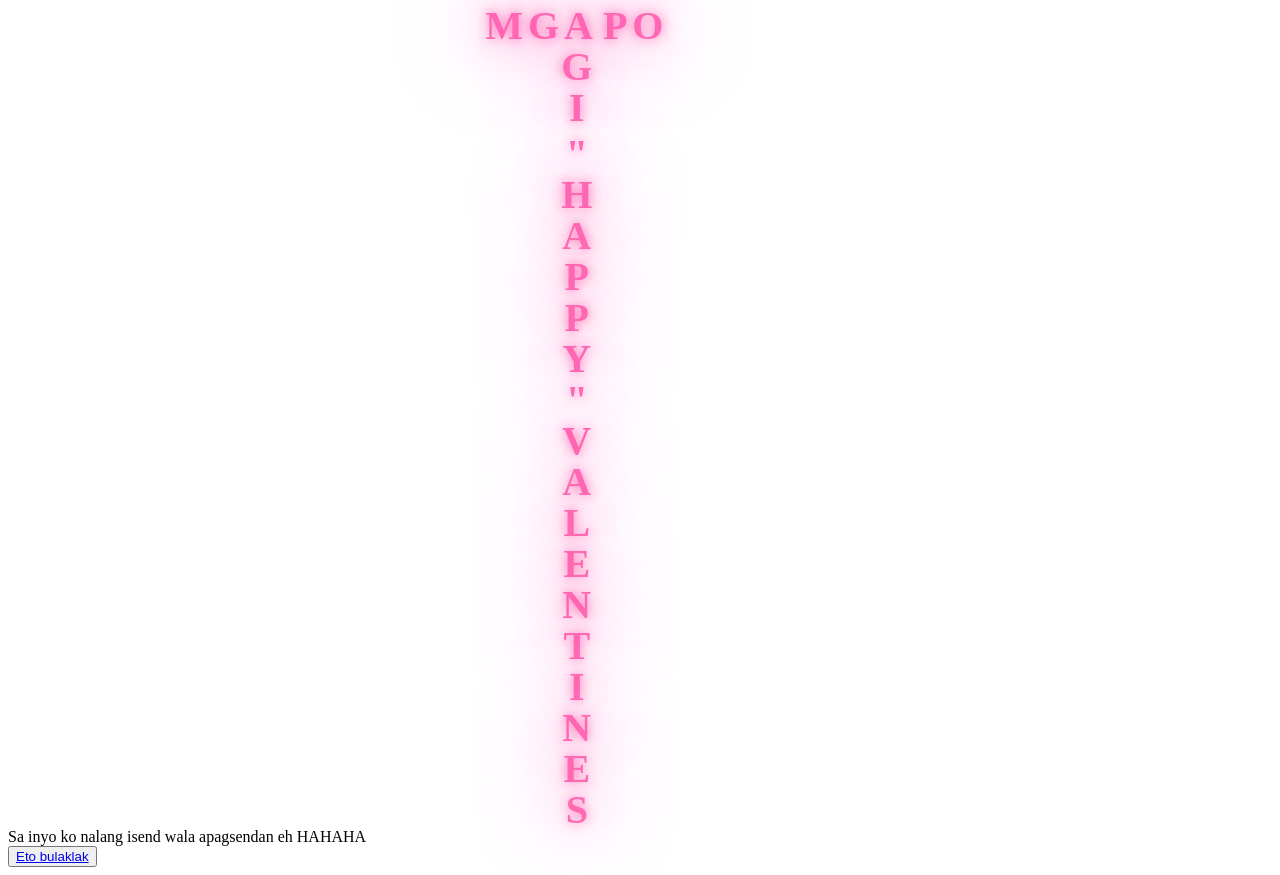
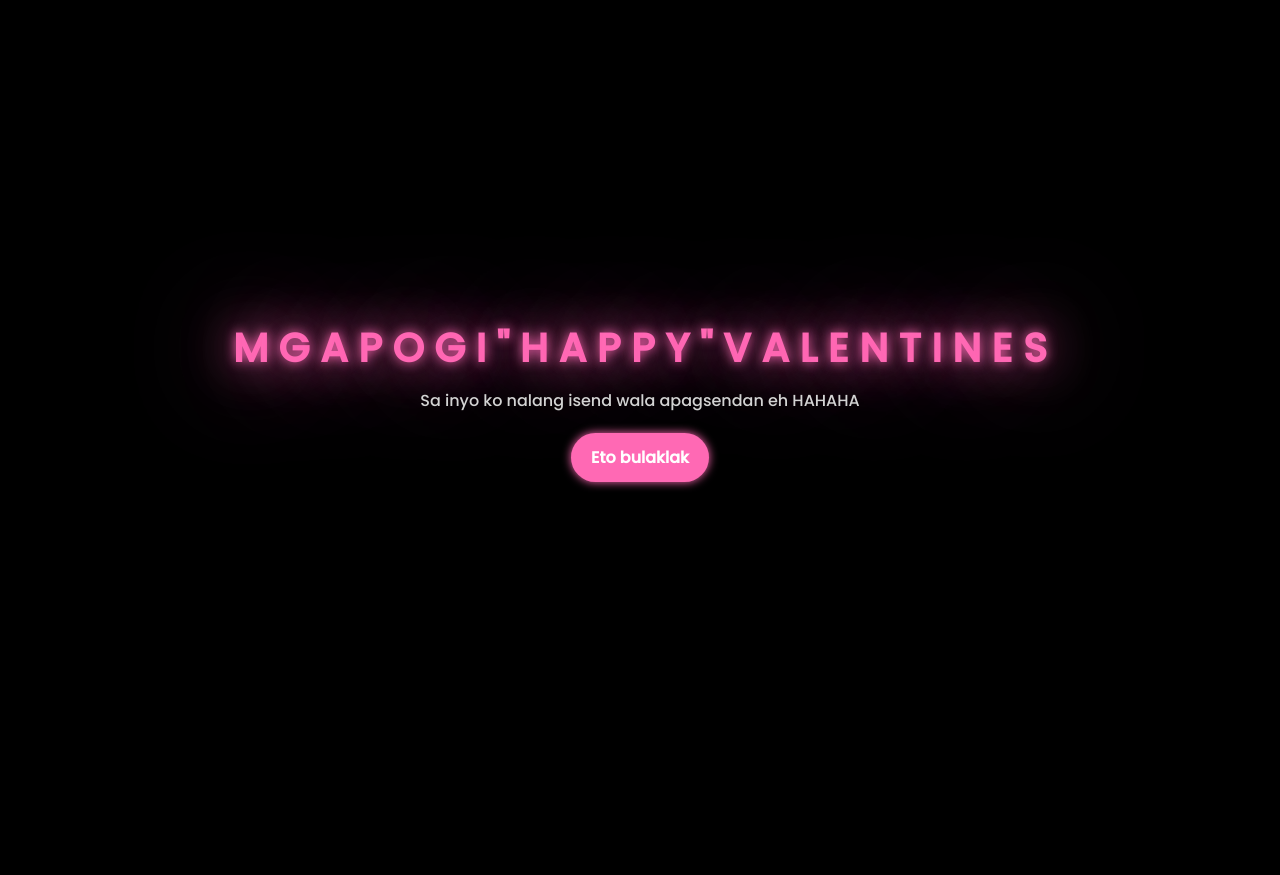
Before and after one commit to lstrmnhc02/v, a plain HTML site: page index.html in a window 1280 px wide. After the commit the page ends 800 px from the top, so only its background shows below. Drawn offline with Linux system fonts and the light colour scheme.

Commit message:
Update style.css

```diff
--- a/css/style.css
+++ b/css/style.css
@@ -1,14 +1,27 @@
-.greetings {
-    display: flex;
-    flex-wrap: wrap;
-    justify-content: center;
-    text-align: center;
-    max-width: 90%;
-    line-height: 0.9; /* Reduce space between lines for compactness */
+@import url('https://fonts.googleapis.com/css2?family=Poppins:ital,wght@0,500;1,900&display=swap');
+
+* {
+    font-family: 'Poppins', sans-serif;
+    margin: 0;
+    padding: 0;
+    box-sizing: border-box;
 }
 
-.greetings span {
-    display: inline-block;
+body {
+    color: azure;
+    width: 100%;
+    height: 100vh;
+    display: flex;
+    flex-direction: column;
+    align-items: center;
+    justify-content: center;
+    background-color: black;
+    text-align: center;
+    padding: 20px;
+}
+
+/* Glowing Text Effect */
+.greetings {
     font-size: 2.5rem;
     font-weight: 600;
     color: #ff69b4;
@@ -16,25 +29,68 @@
     animation: glow 2.5s ease-in-out infinite;
 }
 
-/* Arrange the first 6 letters on the first line */
-.greetings span:nth-child(-n+6) {
-    margin-right: 5px; /* Small space between letters */
+/* Slow glowing effect */
+@keyframes glow {
+    0%, 100% {
+        text-shadow: 0 0 12px #ff69b4, 0 0 50px #ff69b4, 0 0 100px #ff69b4;
+    }
+    50% {
+        text-shadow: 0 0 5px #ff69b4, 0 0 20px #ff69b4, 0 0 40px #ff69b4;
+    }
 }
 
-/* Move the rest of the letters to the second line */
-.greetings span:nth-child(n+7) {
-    width: 100%;
-    text-align: center;
-    margin-top: 5px; /* Adjust spacing between first and second line */
+/* Description - Softer look for readability */
+.description {
+    font-size: 1rem;
+    max-width: 80%;
+    margin-top: 10px;
+    margin-bottom: 20px;
+    color: #d3d3d3;
+    line-height: 1.6;
 }
 
-/* Responsive Design - Compress for Mobile */
+/* BUTTON - FIXED WHITE RECTANGLE ISSUE */
+.button a {
+    display: inline-block;
+    text-decoration: none;
+    font-size: 1rem;
+    color: white;
+    background: #ff69b4;
+    padding: 12px 20px;
+    border-radius: 25px;
+    transition: all 0.3s ease-in-out;
+    box-shadow: 0 0 10px #ff69b4;
+    font-weight: 600;
+    border: none;  /* Remove any unwanted borders */
+    outline: none; /* Remove focus outline */
+}
+
+/* REMOVE DEFAULT BUTTON STYLE (if using <button>) */
+button {
+    all: unset;  /* Completely resets any default button styles */
+    cursor: pointer;
+}
+
+/* Button Hover Effect */
+.button a:hover {
+    background: #ff85c2;
+    box-shadow: 0 0 15px #ff85c2;
+    transform: scale(1.05);
+}
+
+/* Responsive Design */
 @media screen and (max-width: 574px) {
-    .greetings span {
-        font-size: 2rem; /* Reduce size slightly for smaller screens */
+    .greetings {
+        font-size: 2rem;
     }
 
-    .greetings {
-        line-height: 0.8; /* Further compress spacing */
+    .description {
+        font-size: 0.9rem;
+        max-width: 90%;
+    }
+
+    .button a {
+        font-size: 0.9rem;
+        padding: 10px 18px;
     }
 }
```
